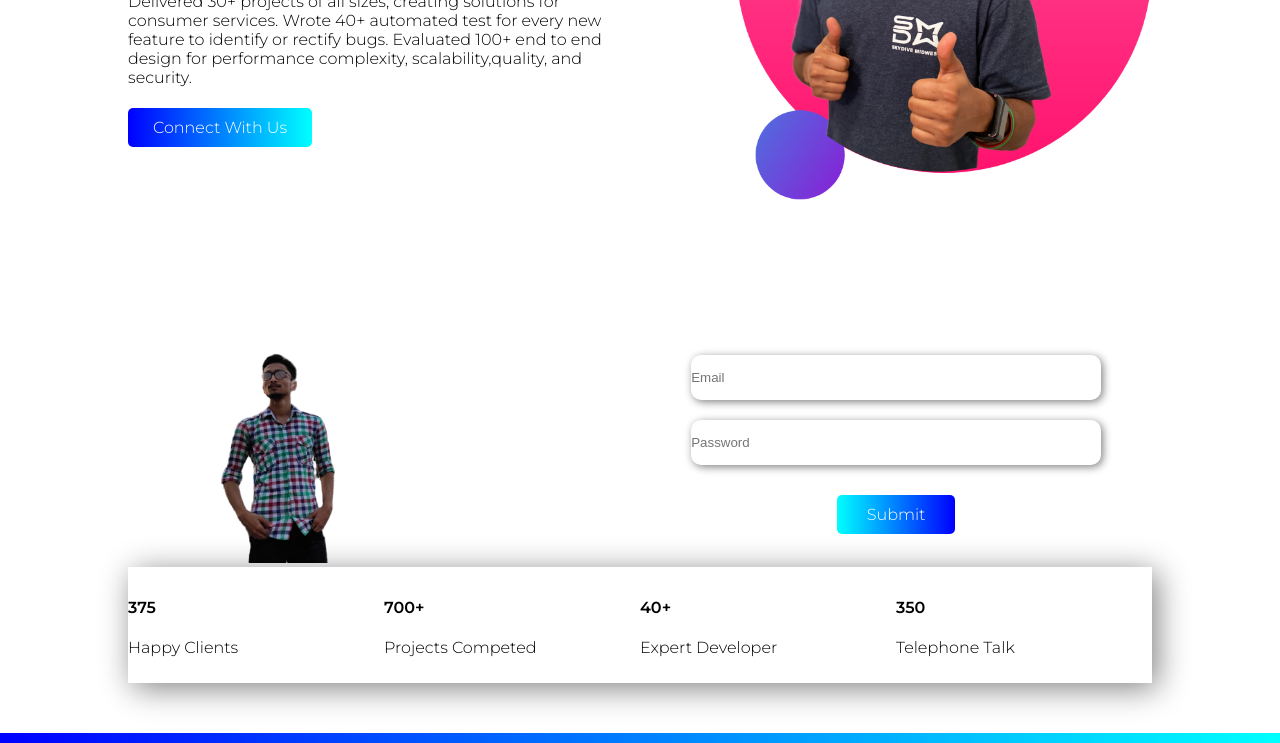
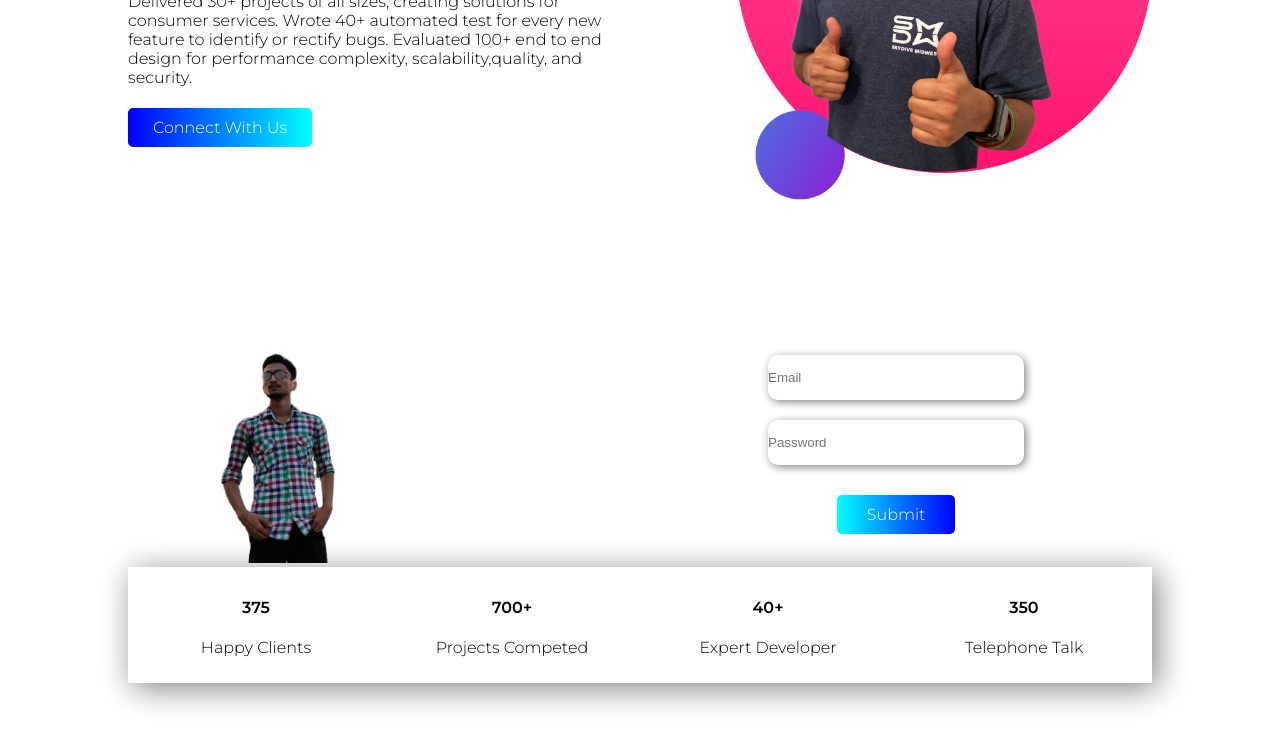
Before and after one commit to developerhasanmahmud23/mission-2022, a plain HTML site: page index.html in a window 1280 px wide. Shown: the part 2000-2743 px from the top of the page. Drawn offline with Linux system fonts and the light colour scheme.

Commit message:
fourty commit

```diff
--- a/style.css
+++ b/style.css
@@ -17,12 +17,12 @@ body{
 
 .flex-container{
     display: flex;
-    justify-content: center;
     align-items: center;
 }
 
 .flex-items{
     width: 50%;
+
 }
 
 
@@ -217,7 +217,7 @@ input{
     margin:20px auto;
     border-radius: 10px;
     box-shadow: 2px 2px 8px gray;
-    width: 80%;
+    width: 50%;
     border:0;
 
 }
@@ -240,7 +240,18 @@ input{
 .company-details{
     padding: 10px 0px;
     box-shadow: 5px 5px 30px gray;
+    margin-bottom: 100px;
 }
+
+
+.company-details .flex-container{
+    align-items: center;
+}
+
+.company-details .flex-items{
+    text-align: center;
+}
+
 
 
 
@@ -259,6 +270,7 @@ input{
     background: linear-gradient(to left, cyan,blue);
     padding: 15px 0px;
     text-align: center;
+    border-radius:  50% 50% 0 0 ;
 
 }
 
```
